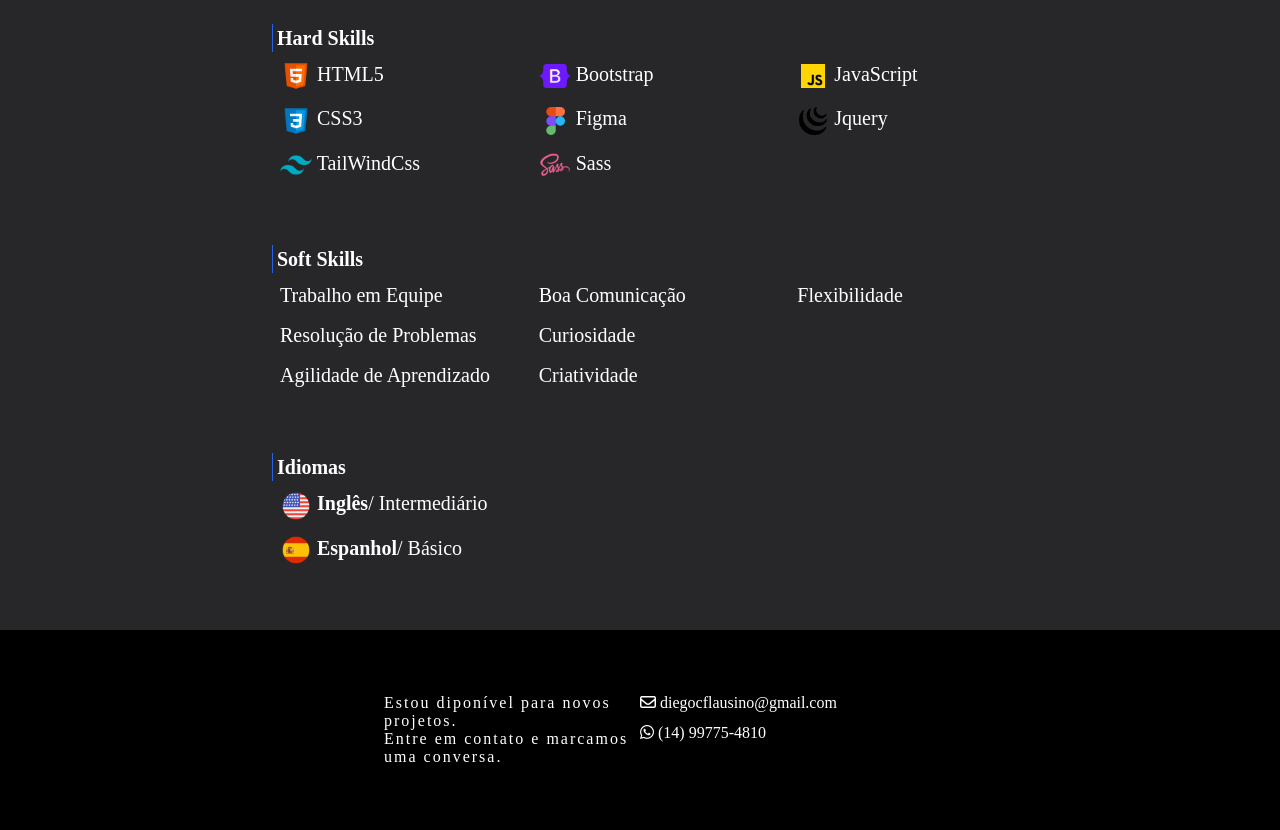
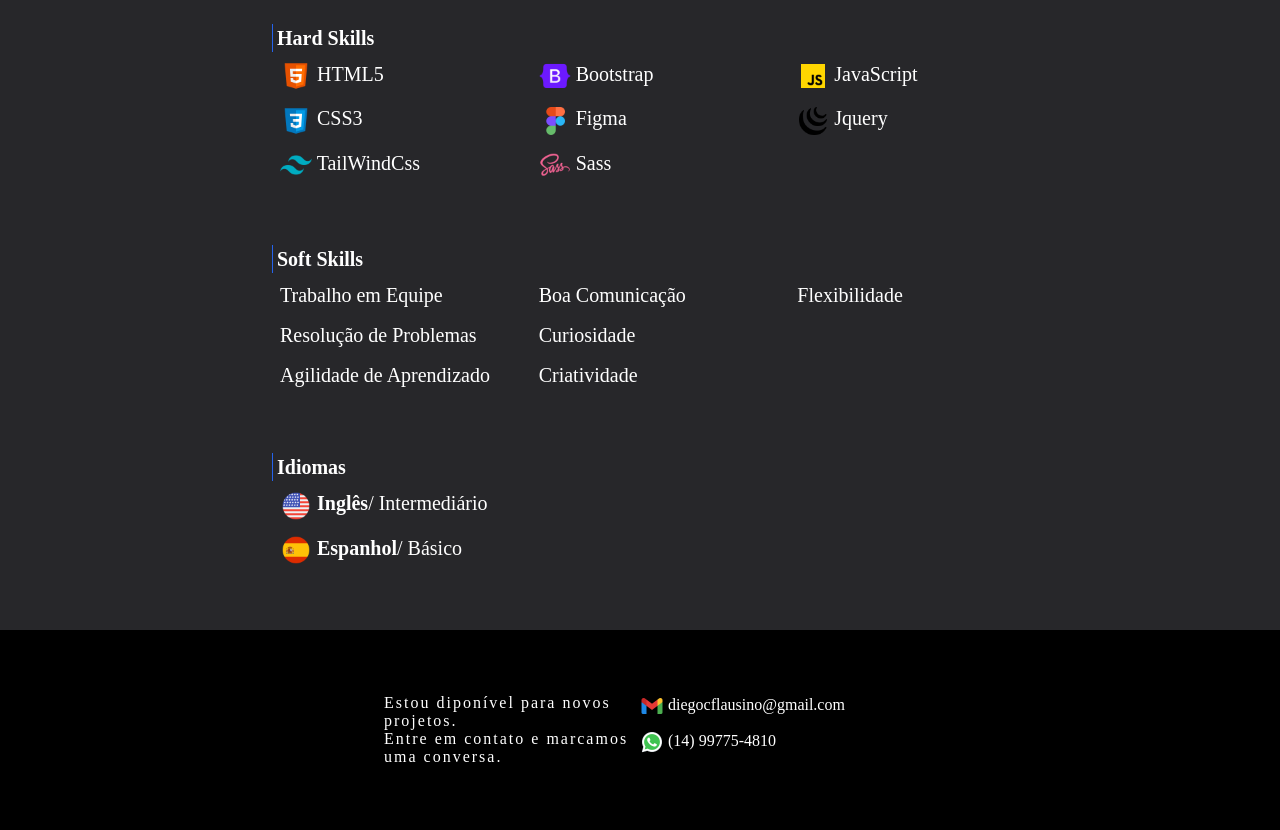
Before and after one commit to diegoflausino45/Portifolio, a website: page index.html in a window 1280 px wide. Shown: the part 2583-3413 px from the top of the page. Drawn offline with nearby package versions, Linux system fonts and the light colour scheme.

Commit message:
commit icons wpp e gmail

```diff
--- a/index.html
+++ b/index.html
@@ -298,8 +298,8 @@
                     <p>Entre em contato e marcamos uma conversa.</p>
                 </div>
                 <div class="md:col-span-6 flex-col mt-6 md:mt-0 flex gap-2 md:gap-3">
-                    <a href="" class="hover:text-blue-500"><i class="fa-regular fa-envelope"></i> diegocflausino@gmail.com</a>
-                    <a href="https://api.whatsapp.com/send/?phone=14997754810&type=phone_number&app_absent=0" target="_blank" class="hover:text-blue-500"><i class="fa-brands fa-whatsapp"></i> (14) 99775-4810</a>
+                    <a href="" class="hover:text-blue-500"><img src="./assets/icon-gmail.png" class="inline-block size-4 md:size-6" alt=""> diegocflausino@gmail.com</a>
+                    <a href="https://api.whatsapp.com/send/?phone=14997754810&type=phone_number&app_absent=0" target="_blank" class="hover:text-blue-500"><img src="./assets/icon-whatsapp.png" class="inline-block size-4 md:size-6" alt=""> (14) 99775-4810</a>
                 </div>
             </div>
         </footer>
```
Also changed, not shown: assets/icon-gmail.png (added), assets/icon-whatsapp.png (added), styles/output.css.
